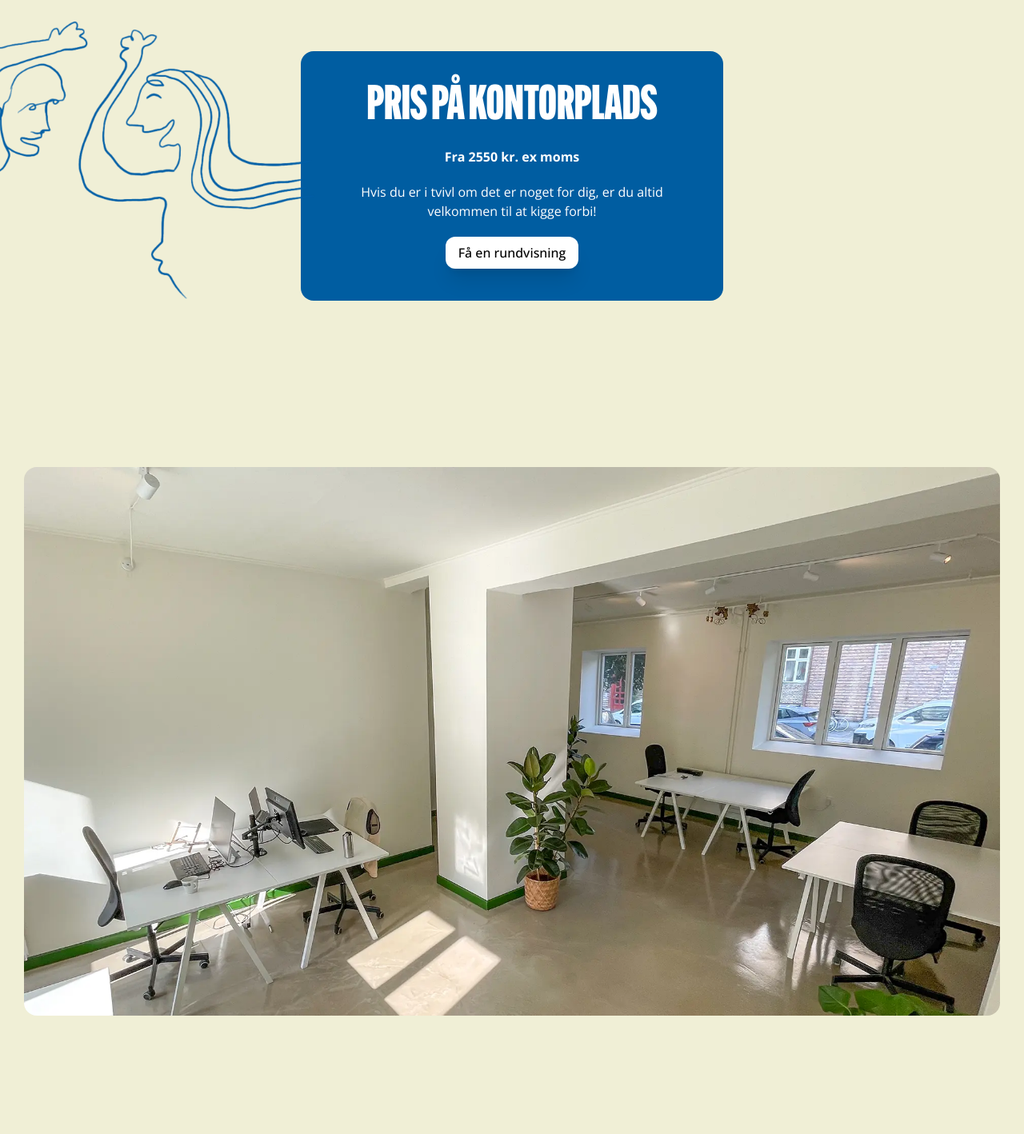
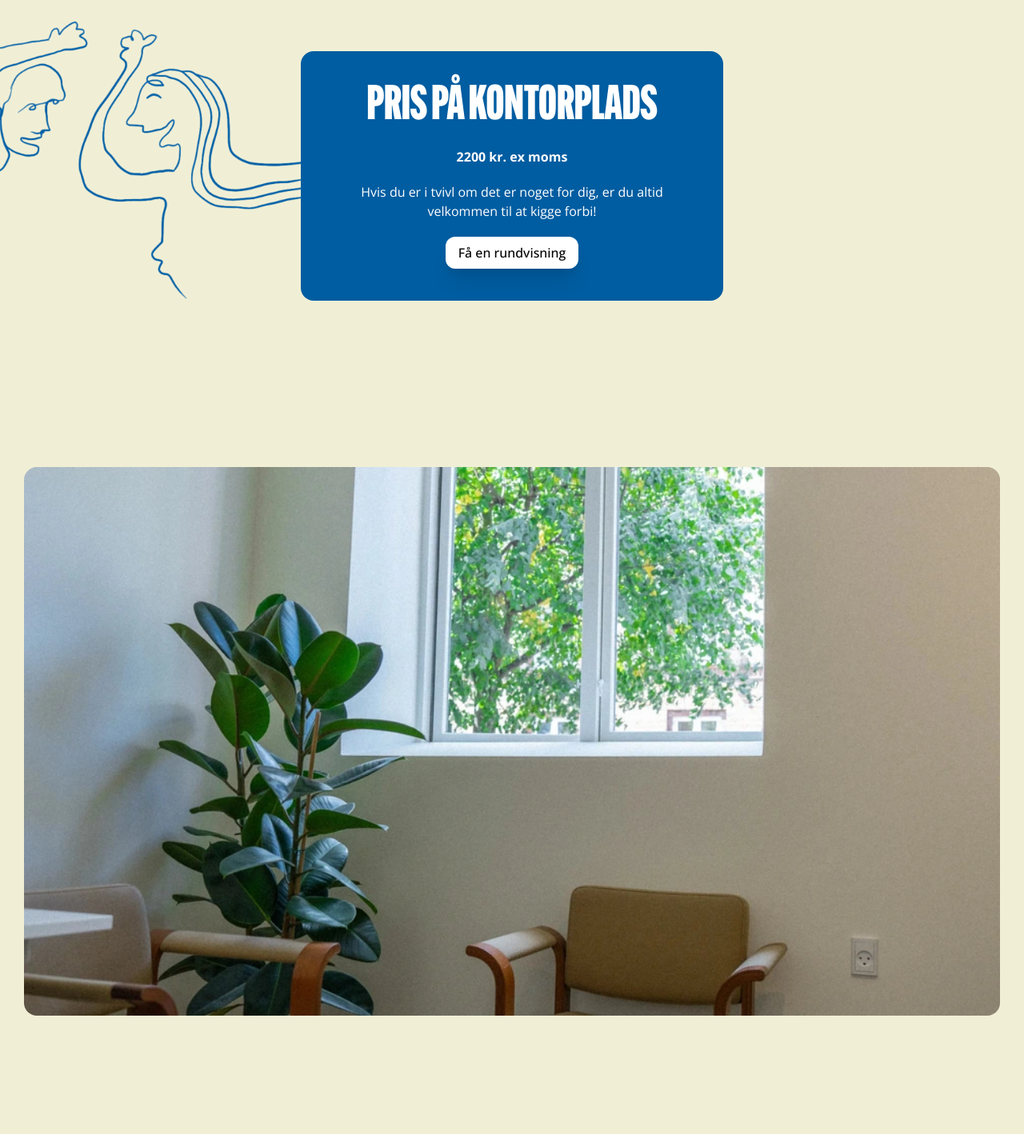
Before and after one commit to t-holmquist/sola, a Next.js app: page / in a window 1280 px wide. Shown: the part 1744-3162 px from the top of the page at 80% size. Built offline with nearby package versions, Linux system fonts and the light colour scheme; no server answers.

Commit message:
add kontor image, pricing copy

```diff
--- a/components/gallery.tsx
+++ b/components/gallery.tsx
@@ -24,7 +24,7 @@ const Gallery = () => {
     }}
     >
         <Image
-        src='/Hero-kontor.webp'
+        src='/kontor2.webp'
         width={1220}
         height={800}
         alt="community"
--- a/components/pricing.tsx
+++ b/components/pricing.tsx
@@ -29,7 +29,7 @@ export const Pricing = () => {
             <Image src='/line-drawing.png' width={450} height={250} alt="people-line-drawing" className="absolute hidden sm:block -top-10 -left-[430px]"/>
             <Image src='/line-drawing.png' width={270} height={150} alt="people-line-drawing" className="absolute sm:hidden -top-[170px]"/>
             <h2 className="text-4xl font-gothic md:text-6xl text-white">PRIS PÅ KONTORPLADS</h2>
-            <p className="text-white font-sans font-bold max-w-lg">Fra 2550 kr. ex moms</p>
+            <p className="text-white font-sans font-bold max-w-lg">2200 kr. ex moms</p>
             <p className="text-white font-sans max-w-md">Hvis du er i tvivl om det er noget for dig, er du altid velkommen til at kigge forbi!</p>
             <Button text="Få en rundvisning" className="bg-white text-black font-sans" link="#contact"/>
         </div>
```
Also changed, not shown: public/kontor2.webp (added).
